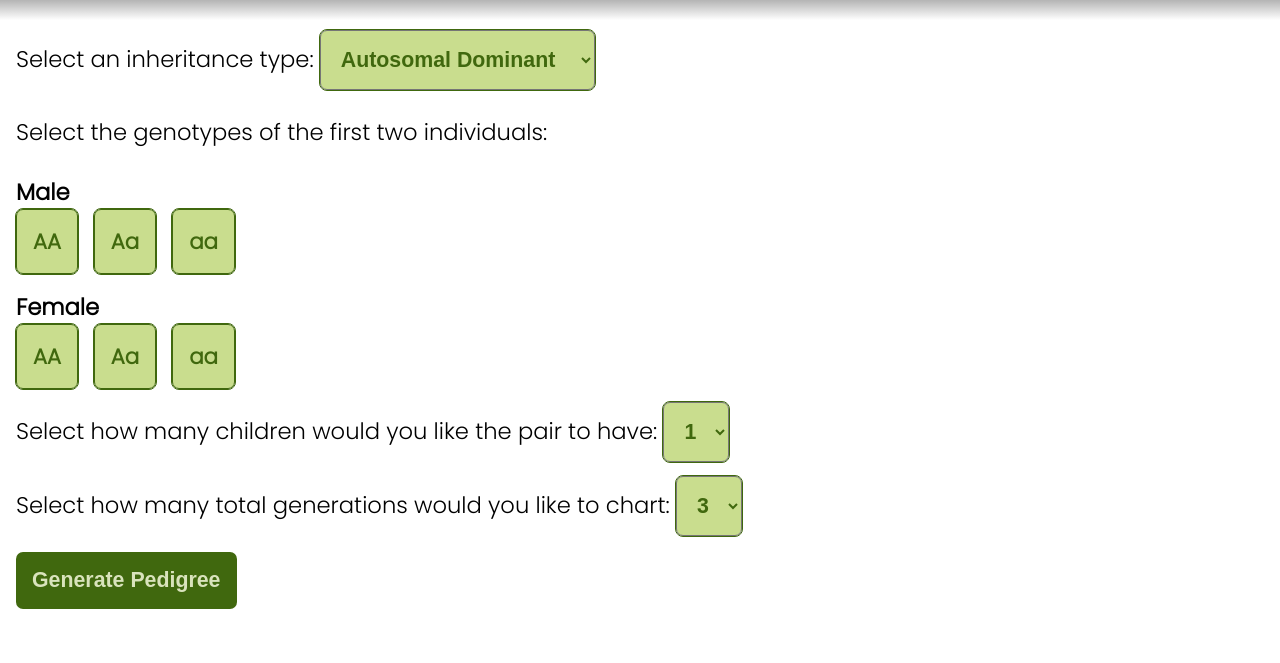
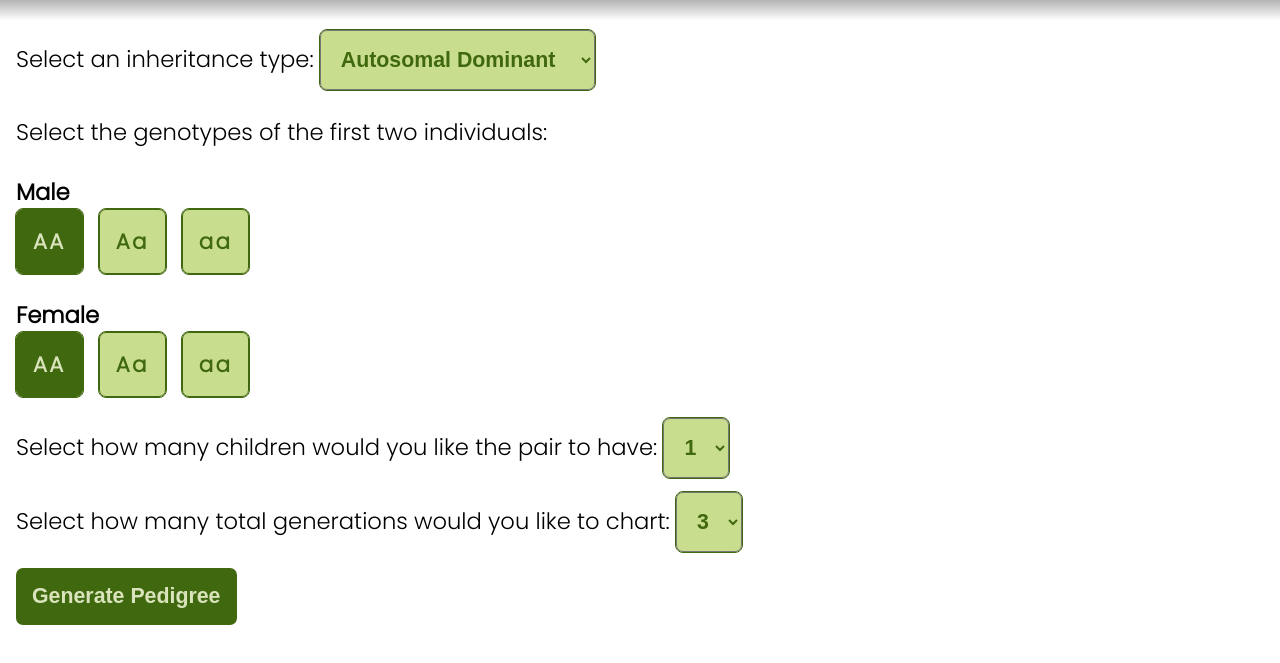
Before and after one commit to katerlloyd/pedigree_generator, a plain HTML site: page index.html in a window 1280 px wide. Shown: the part 87-750 px from the top of the page. Drawn offline with Linux system fonts and the light colour scheme.

Commit message:
Added radios

```diff
--- a/css/styles.css
+++ b/css/styles.css
@@ -101,7 +101,7 @@ select {
 	width: auto;
 }
 
-select, #male-genotype-selection li, #female-genotype-selection li {
+select, #male-genotype-selection label, #female-genotype-selection label {
     padding: 1rem;
     font-size: 16pt;
     font-weight: bold;
@@ -115,6 +115,7 @@ select, #male-genotype-selection li, #female-genotype-selection li {
 
 #male-genotype-selection, #female-genotype-selection {
 	display: flex;
+	letter-spacing: 0.15rem;
 }
 
 .legend, #male-genotype-selection, #female-genotype-selection {
@@ -124,11 +125,12 @@ select, #male-genotype-selection li, #female-genotype-selection li {
     margin: 1rem 0;
 }
 
-#male-genotype-selection li, #female-genotype-selection li {
-	list-style-type: none;
+#male-genotype-selection label, #female-genotype-selection label {
 	padding: 1rem;
 	margin-right: 1rem;
+	margin-bottom: 0.5rem;
 	border: 1px solid var(--main-color);
+	cursor: pointer;
 }
 
 #male-genotype-selection, #female-genotype-selection {
@@ -136,6 +138,15 @@ select, #male-genotype-selection li, #female-genotype-selection li {
 	flex-direction: row;
 	padding: 0;
 	margin: 0;
+}
+
+#male-genotype-selection input[type="radio"]:checked + label, #female-genotype-selection input[type="radio"]:checked + label {
+	background-color: var(--main-color);
+	color: var(--light-color);
+}
+
+input[type="radio"] {
+	display: none;
 }
 
 .content {
--- a/index.html
+++ b/index.html
@@ -45,11 +45,11 @@
                 <p class="question">Select the genotypes of the first two individuals: </p>
                 <div class="genotype-container">
                     <p>Male</p>
-                    <ul id="male-genotype-selection"></ul>
+                    <form id="male-genotype-selection"></form>
                 </div>
                 <div class="genotype-container">
                     <p>Female</p>
-                    <ul id="female-genotype-selection"></ul>
+                    <form id="female-genotype-selection"></form>
                 </div>
 
                 <div class="children">
--- a/js/site.js
+++ b/js/site.js
@@ -1,15 +1,7 @@
-//#region Responsive Navigation Bar
-// document.querySelector('.bar-icon').addEventListener('click', () => {
-//     document.querySelector('.navigation').classList.toggle('responsive');
-// }, false);
-
-// window.onresize = () => {
-//     if (window.innerWidth > 675) document.querySelector('.navigation').classList.remove('responsive')
-// };
-//#endregion
-
+// Execute when page loads.
 window.onload  = () => {
 
+	// ADD COMMENTS
 	let selectGen = document.querySelector('select#gen');
 
 	for (let i = 3; i < 7; i++) {
@@ -20,8 +12,10 @@ window.onload  = () => {
 	    selectGen.appendChild(option);
 	};
 
+	// ADD COMMENTS
 	let inheritanceType = document.getElementById('type').value;
 
+	// ADD COMMENTS
 	const checkInheritanceType = () => {
 		if (document.getElementById('type').value.includes('Recessive')) {
             const carrierIcon = document.getElementById('carrier');
@@ -39,8 +33,9 @@ window.onload  = () => {
         return inheritanceType;
 	}
 
+	// ADD COMMENTS
 	const createMaleGenotypeList = () => {
-		const ul = document.getElementById('male-genotype-selection');
+        const form = document.getElementById('male-genotype-selection');
         let list;
         if (inheritanceType.includes('Autosomal')) {
             list = ['AA', 'Aa', 'aa'];
@@ -49,14 +44,25 @@ window.onload  = () => {
         }
 
         list.forEach(item => {
-			const li = document.createElement('li');
-			li.innerHTML = item;
-			ul.appendChild(li);
+            let input = document.createElement('input');
+            input.setAttribute('type', 'radio');
+            input.setAttribute('id', `male${item}`);
+            input.setAttribute('name', 'male-genotype');
+            input.setAttribute('value', `${item}`);
+            form.appendChild(input);
+
+            let label = document.createElement('label');
+            label.setAttribute('for', `male${item}`);
+            label.innerHTML = item;
+            form.appendChild(label);
         });
+
+        form.firstChild.defaultChecked = true;
 	}
 
+	// ADD COMMENTS
 	const createFemaleGenotypeList = () => {
-        const ul = document.getElementById('female-genotype-selection');
+        const form = document.getElementById('female-genotype-selection');
         let list;
         if (inheritanceType.includes('Autosomal')) {
             list = ['AA', 'Aa', 'aa'];
@@ -65,12 +71,23 @@ window.onload  = () => {
         }
 
         list.forEach(item => {
-            const li = document.createElement('li');
-            li.innerHTML = item;
-            ul.appendChild(li);
+            let input = document.createElement('input');
+            input.setAttribute('type', 'radio');
+            input.setAttribute('id', `female${item}`);
+            input.setAttribute('name', 'female-genotype');
+            input.setAttribute('value', `${item}`);
+            form.appendChild(input);
+
+            let label = document.createElement('label');
+            label.setAttribute('for', `female${item}`);
+            label.innerHTML = item;
+            form.appendChild(label);
         });
+
+         form.firstChild.defaultChecked = true;
     }
 
+	// ADD COMMENTS
     const removeMaleGenotypeList = () => {
         const items = document.querySelector('#male-genotype-selection');
         if (items) {
@@ -80,6 +97,7 @@ window.onload  = () => {
         }
     }
 
+	// ADD COMMENTS
     const removeFemaleGenotypeList = () => {
         const items = document.querySelector('#female-genotype-selection');
         if (items) {
@@ -89,13 +107,29 @@ window.onload  = () => {
         }
     }
 
+	// ADD COMMENTS
     createMaleGenotypeList();
     createFemaleGenotypeList();
 
+	// ADD COMMENTS
+    const getFirstMaleGenotype = () => {
+		// TODO
+		return 'Aa';
+    }
+
+	// ADD COMMENTS
+    const getFirstFemaleGenotype = () => {
+		//TODO
+        return 'Aa';
+    }
+
+	// ADD COMMENTS
 	document.getElementById('type').addEventListener('change', checkInheritanceType);
 
+	// ADD COMMENTS
 	const generatePedigreeChart = () => {
 
+		// ADD COMMENTS
 		const family = new FamilyTree(document.getElementById("tree"), {
 		    mouseScroll: FamilyTree.action.scroll,
 		    scaleInitial: FamilyTree.match.boundary,
@@ -118,17 +152,21 @@ window.onload  = () => {
 		    nodes: []
 		});
 
+		// ADD COMMENTS
 		const getLastId = () => {
 		    let lastIndex = family.config.nodes.length - 1;
 		    return family.config.nodes[lastIndex].id;
 		}
 
+		// ADD COMMENTS
 		const getMid = (index) => {
 		    return family.config.nodes[index].mid
 		}
 
+		// ADD COMMENTS
 		const getFid = (index) => family.config.nodes[index].fid;
 
+		// ADD COMMENTS
 		const getRandomGenotype = (gender) => {
 		    let options = [];
 		    switch (inheritanceType) {
@@ -150,6 +188,7 @@ window.onload  = () => {
 		    }
 		}
 
+		// ADD COMMENTS
 		const setGenotype = (index) => {
 		    let num1 = Math.floor(Math.random() * 2);
 		    let num2 = Math.floor(Math.random() * 2);
@@ -255,8 +294,10 @@ window.onload  = () => {
 		    }
 		}
 
+		// ADD COMMENTS
 		const getAffected = (index) => family.config.nodes[index].affected;
 
+		// ADD COMMENTS
 		const setCarrier = (index) => {
 		    switch (inheritanceType) {
 		        case 'Autosomal Recessive':
@@ -284,8 +325,10 @@ window.onload  = () => {
 		    }
 		}
 
+		// ADD COMMENTS
 		const getCarrier = (index) => family.config.nodes[index].carrier;
 
+		// ADD COMMENTS
 		const renderType = (index) => {
 		    if (getCarrier(index)) {
 		        if (getGender(index) === 'male') {
@@ -302,9 +345,11 @@ window.onload  = () => {
 		    }
 		}
 
+		// ADD COMMENTS
 		const setNumberofChildren = () => Math.floor(Math.random() * 5);
 	//	 const setNumberofChildren = () => Math.ceil(Math.random() * 4);
 
+		// ADD COMMENTS
 		const getOppositeGender = (index) => {
 		    if (getGender(index) === 'male') {
 		        return 'female';
@@ -313,6 +358,7 @@ window.onload  = () => {
 		    }
 		}
 
+		// ADD COMMENTS
 		const createPair = (index, generation) => {
 		    let pairId = index + 1;
 		    let individualPair = { id: pairId, mid: null, fid: null, pids: [], genotype: null, gender: null, affected: null, carrier: null, generation: generation };
@@ -321,13 +367,6 @@ window.onload  = () => {
 		        setGenotype(pairId);
 		        setGender(pairId);
 		    }
-
-		    // let probability = Math.ceil(Math.random() * 2);
-		    // if (inheritanceType === 'Y-Linked' && getGender(pairId) === "male" && probability === 2) {
-		    //     family.config.nodes[pairId].affected = true;
-		    // } else {
-		    //     setAffected(pairId);
-		    // }
 
 		    setAffected(pairId);
 		    setCarrier(pairId);
@@ -349,6 +388,7 @@ window.onload  = () => {
 		    createChildren(mid, fid, numberOfChildren, generation);
 		}
 
+		// ADD COMMENTS
 		const createIndividual = (mid, fid, generation) => {
 		    console.log(family.config.nodes);
 		    let currentId = getLastId() + 1;
@@ -369,10 +409,13 @@ window.onload  = () => {
 		    console.log(family.config.nodes);
 		}
 
+		// ADD COMMENTS
 		let maxGenerations = selectGen.value;
 
+		// ADD COMMENTS
 		const getGeneration = (index) => family.config.nodes[index].generation;
 
+		// ADD COMMENTS
 		const createChildren = (mid, fid, numberOfChildren, currentGeneration) => {
 		    if (maxGenerations > currentGeneration) {
 		        let nextGeneration = currentGeneration + 1;
@@ -384,18 +427,16 @@ window.onload  = () => {
 
 		// ADD COMMENTS
 		const createFirstGeneration = () => {
-		     let maleGenotype = 'Aa';
-		     let femaleGenotype = 'Aa';
-//		    let maleGenotype = 'XAY';
-//		    let femaleGenotype = 'XAXa';
+		     let maleGenotype = getFirstMaleGenotype();
+		     let femaleGenotype = getFirstFemaleGenotype();
 
-		    let firstMale = {id: 0, mid: null, fid: null, pids: [1], genotype: maleGenotype, gender: "male", affected: null, generation: 1};
+		    let firstMale = { id: 0, mid: null, fid: null, pids: [1], genotype: maleGenotype, gender: "male", affected: null, generation: 1 };
 		    family.config.nodes.push(firstMale);
 		    setAffected(0);
 		    setCarrier(0);
 		    renderType(0);
 
-		    let firstFemale = {id: 1, mid: null, fid: null, pids: [0], genotype: femaleGenotype, gender: "female", affected: null, generation: 1};
+		    let firstFemale = { id: 1, mid: null, fid: null, pids: [0], genotype: femaleGenotype, gender: "female", affected: null, generation: 1 };
 		    family.config.nodes.push(firstFemale);
 		    setAffected(1);
 		    setCarrier(1);
@@ -451,7 +492,6 @@ window.onload  = () => {
 		newPedigreeButton.addEventListener('click', () => location.reload());
 		newPedigreeButton.style.display = 'block';
 	});
-
 }
 
 //#region Copyright Year
```
Lines whose indentation alone changed are shown as unchanged.
